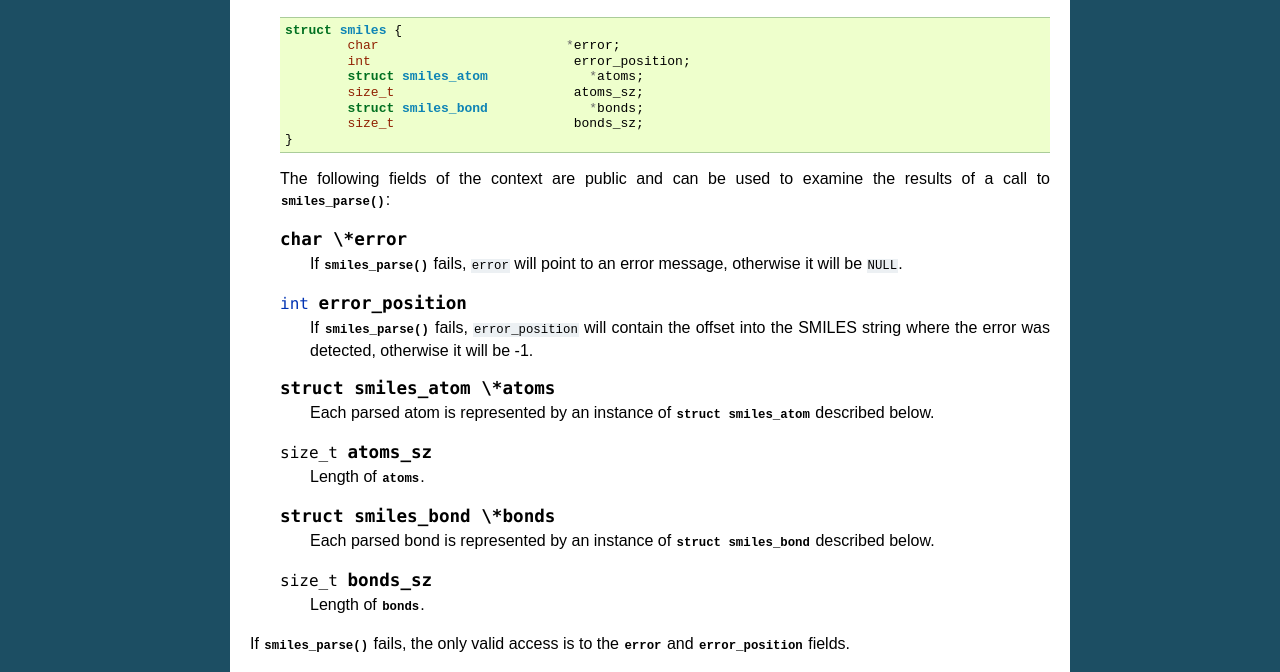
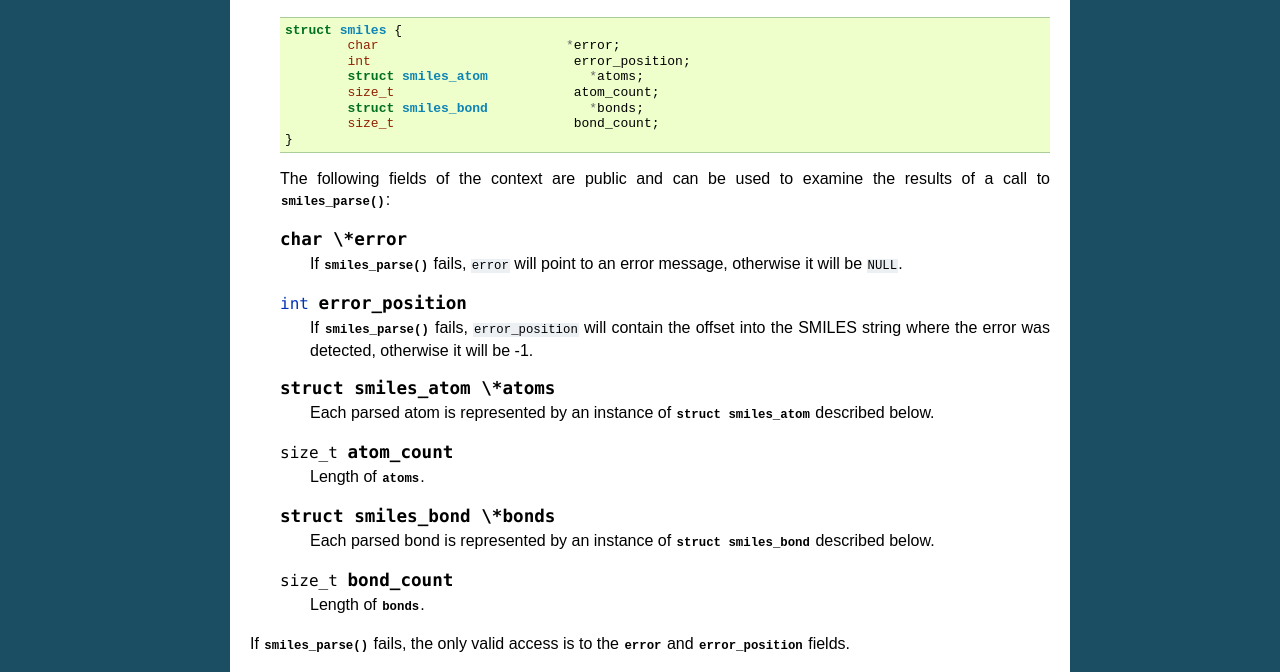
Before and after one commit to cornett/coho, a Sphinx documentation site: the page built from doc/capi.rst, in a window 1280 px wide and 900 px high, scrolled down 193 px. Shown: the part 175-847 px from the top of the window. Built offline with Sphinx 7.4.7, drawn with Linux system fonts in a browser that asks for light colours; some of the changed text lies outside the part shown.

Commit message:
Rename atom and bond count variables

```diff
--- a/doc/capi.rst
+++ b/doc/capi.rst
@@ -33,9 +33,9 @@ not imply description of a chemically-meaningful structure.
                 char                        *error;
                 int                          error_position;
                 struct smiles_atom             *atoms;
-                size_t                       atoms_sz;
+                size_t                       atom_count;
                 struct smiles_bond             *bonds;
-                size_t                       bonds_sz;
+                size_t                       bond_count;
         }
 
     The following fields of the context are public and can
@@ -59,7 +59,7 @@ not imply description of a chemically-meaningful structure.
         :type:`struct smiles_atom <smiles_atom>`
         described below.
 
-    .. member:: size_t atoms_sz
+    .. member:: size_t atom_count
 
         Length of :member:`atoms <smiles.atoms>`.
 
@@ -69,7 +69,7 @@ not imply description of a chemically-meaningful structure.
         :type:`struct smiles_bond <smiles_bond>`
         described below.
 
-    .. member:: size_t bonds_sz
+    .. member:: size_t bond_count
 
         Length of :member:`bonds <smiles.bonds>`.
 
@@ -289,16 +289,16 @@ The following example shows how to parse a SMILES string::
                     return 1;
             }
 
-            printf("# atoms: %zi\n", smiles.atoms_sz);
-            printf("# bonds: %zi\n", smiles.bonds_sz);
+            printf("# atoms: %zi\n", smiles.atom_count);
+            printf("# bonds: %zi\n", smiles.bond_count);
             printf("\n");
 
-            for (i = 0; i < smiles.atoms_sz; i++) {
+            for (i = 0; i < smiles.atom_count; i++) {
                     printf("%zi: %s\n", i, smiles.atoms[i].symbol);
             }
             printf("\n");
 
-            for (i = 0; i < smiles.bonds_sz; i++) {
+            for (i = 0; i < smiles.bond_count; i++) {
                     printf("%zi-%zi %i\n",
                            smiles.bonds[i].atom0,
                            smiles.bonds[i].atom1,
```
Also changed, not shown: 6 other files.
